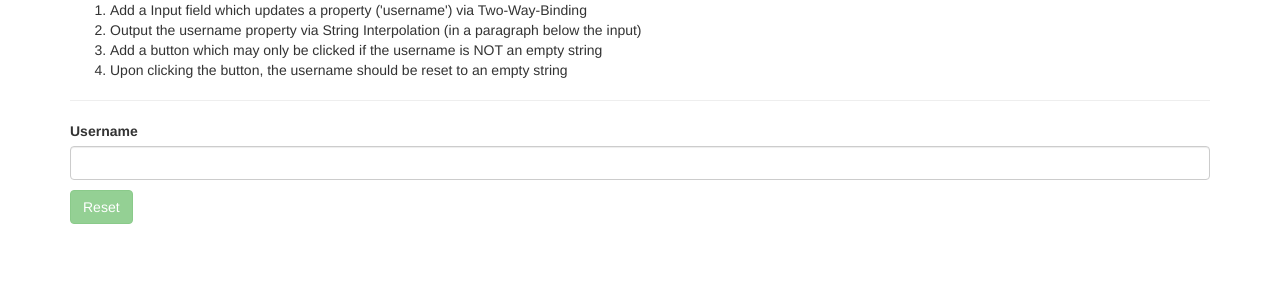
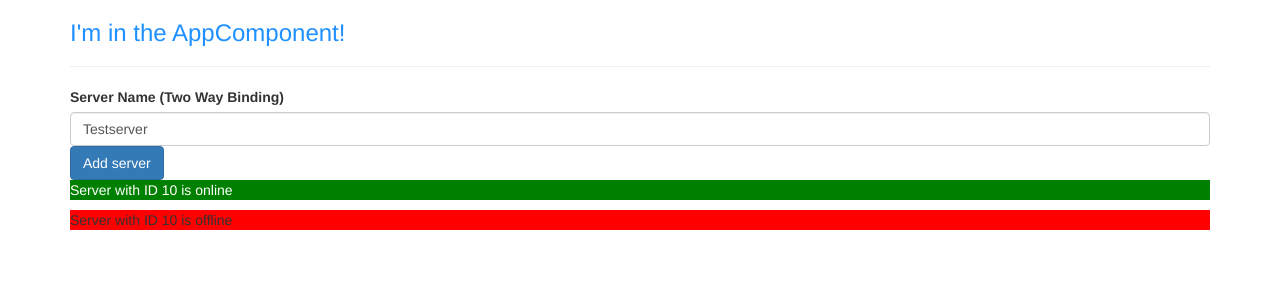
Before and after one commit to FCingel/angular-the-complete-guide-udemy, an Angular app: page / in a window 1280 px wide. Shown: the top 300 px of the page. Built offline with nearby package versions, Linux system fonts and the light colour scheme.

Commit message:
Directives

```diff
--- a/angular.json
+++ b/angular.json
@@ -400,5 +400,5 @@
       }
     }
   },
-  "defaultProject": "assignment-02-practicing-databinding"
+  "defaultProject": "section-02-the-basics"
 }
--- a/projects/section-02-the-basics/src/app/server/server.component.html
+++ b/projects/section-02-the-basics/src/app/server/server.component.html
@@ -1 +1,8 @@
-<p>{{ 'Server' }} with ID {{ serverId }} is {{ getServerStatus() }}</p>
+<p
+    [ngStyle]="{backgroundColor: getColor()}"
+    [ngClass]="{online: serverStatus === 'online'}">
+    {{ 'Server' }} with ID {{ serverId }} is {{ getServerStatus() }}
+</p>
+
+<!-- Can use camelCase or attribute name -->
+<!-- <p [ngStyle]="{'background-color': getColor()}">{{ 'Server' }} with ID {{ serverId }} is {{ getServerStatus() }}</p> -->
--- a/projects/section-02-the-basics/src/app/server/server.component.ts
+++ b/projects/section-02-the-basics/src/app/server/server.component.ts
@@ -2,13 +2,26 @@
 
 @Component({
     selector: 'app-server',
-    templateUrl: './server.component.html'
+    templateUrl: './server.component.html',
+    styles: [`
+        .online {
+            color: white;
+        }
+    `]
 })
 export class ServerComponent {
     serverId: number = 10;
     serverStatus: string = 'offline';
 
+    constructor() {
+        this.serverStatus = Math.random() > 0.5 ? 'online' : 'offline';
+    }
+
     getServerStatus() {
         return this.serverStatus;
     }
+
+    getColor() {
+        return this.serverStatus === 'online' ? 'green' : 'red';
+    }
 }
--- a/projects/section-02-the-basics/src/app/servers/servers.component.html
+++ b/projects/section-02-the-basics/src/app/servers/servers.component.html
@@ -1,8 +1,8 @@
-<label>Server Name (Event Binding)</label>
+<!-- <label>Server Name (Event Binding)</label>
 <input
 type="text"
 class="form-control"
-(input) = "onUpdateServerName($event)">
+(input) = "onUpdateServerName($event)"> -->
 
 <label>Server Name (Two Way Binding)</label>
 <input
@@ -17,10 +17,20 @@
     (click) = "onCreateServer()">
     Add server
 </button>
-<p>{{ serverCreationStatus }}</p>
+<!-- <p>{{ serverCreationStatus }}</p> -->
 
 <!-- <p>{{ allowNewServer }}</p>
 <p [innerHTML]="allowNewServer"></p> -->
 
-<app-server></app-server>
-<app-server></app-server>
+<!-- ngIf example -->
+<p *ngIf="serverCreated">Server was created, server name is {{ serverName }}</p>
+
+<!-- ngIf else example -->
+<!-- <p *ngIf="serverCreated; else noServer">Server was created, server name is {{ serverName }}</p>
+<ng-template #noServer>
+    <p>No server was created</p>
+</ng-template> -->
+
+
+<app-server *ngFor="let server of servers"></app-server>
+<!-- <app-server></app-server> -->
--- a/projects/section-02-the-basics/src/app/servers/servers.component.ts
+++ b/projects/section-02-the-basics/src/app/servers/servers.component.ts
@@ -15,6 +15,8 @@
   allowNewServer = false;
   serverCreationStatus = 'No server was created';
   serverName = 'Testserver';
+  serverCreated = false;
+  servers = ['Testserver', 'Testserver2'];
 
   constructor() {
     setTimeout(() => {
@@ -26,6 +28,8 @@
   }
 
   onCreateServer() {
+    this.serverCreated = true;
+    this.servers.push(this.serverName);
     this.serverCreationStatus = 'Server was created! Name is ' + this.serverName;
   }
 
```
